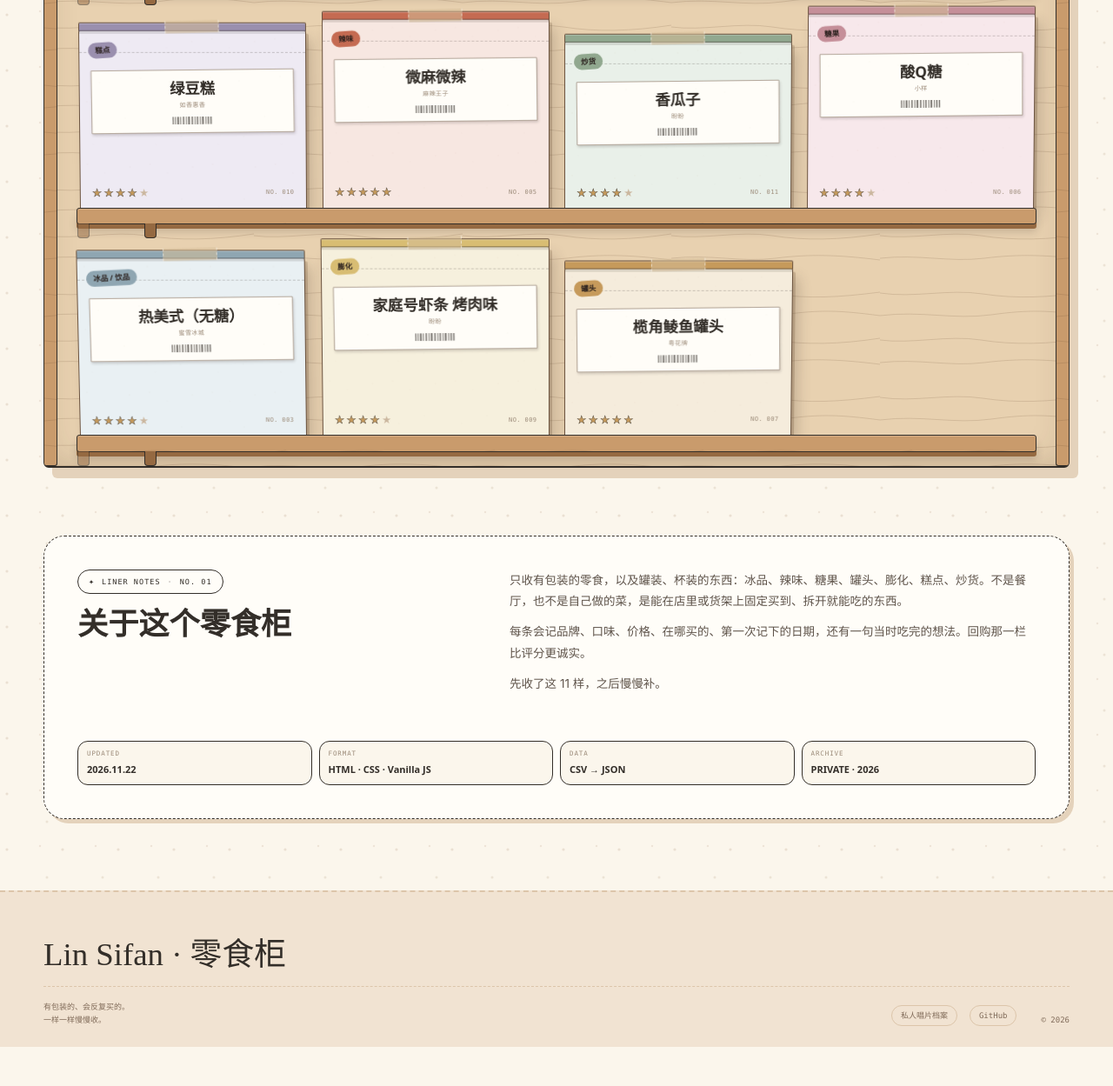
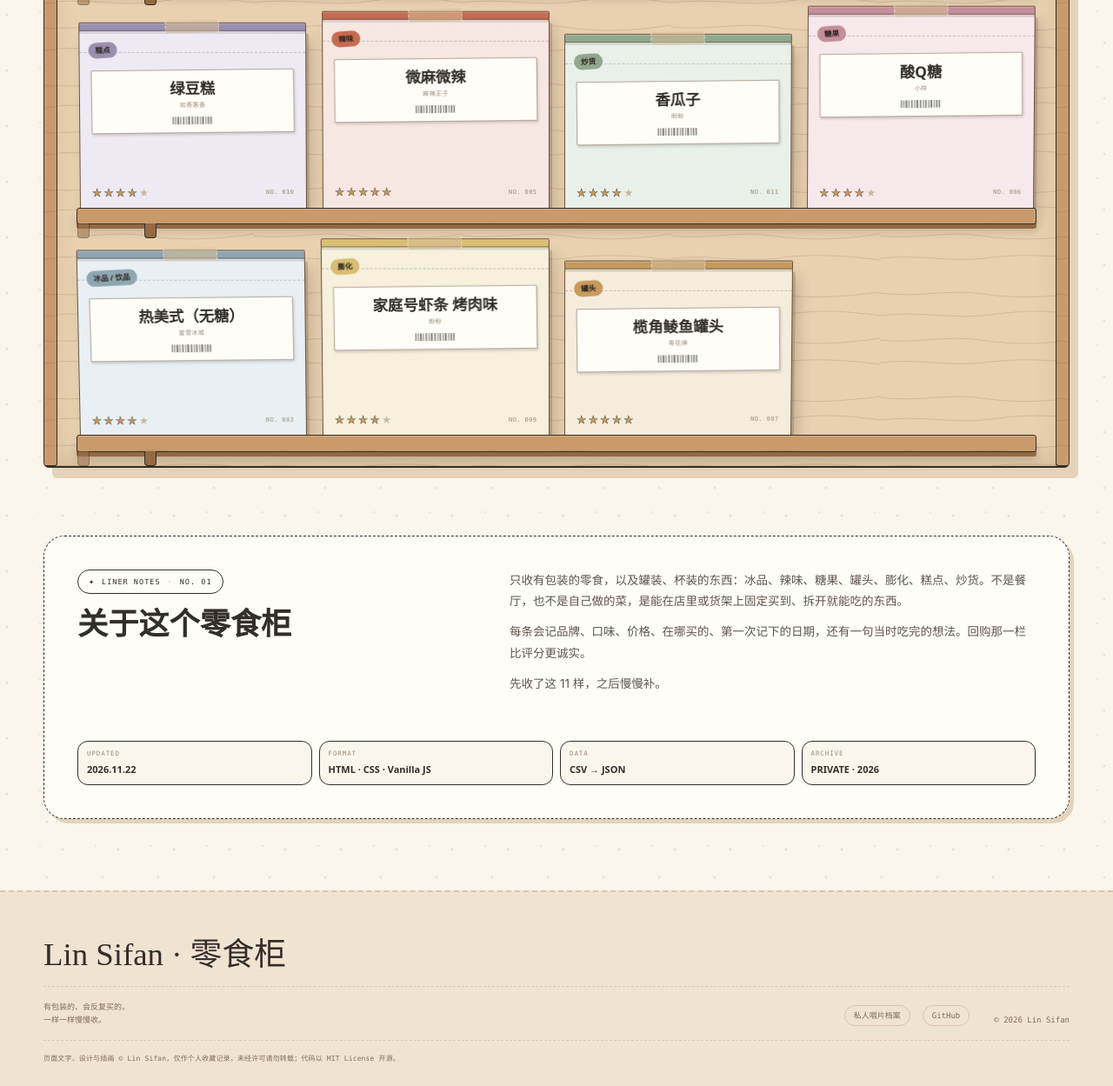
Before and after one commit to TuxLin123233/my-food-list, a plain HTML site: page index.html in a window 1280 px wide. Shown: the part 1339-2588 px from the top of the page at 87% size. Before the commit the page ends 2543 px from the top, so only its background shows below. Drawn offline with Linux system fonts and the light colour scheme.

Commit message:
补充版权信息
- 页脚显示 © 2026 Lin Sifan，并注明内容、设计与插画未经许可请勿转载
- 明确区分：页面内容 © Lin Sifan；代码以 MIT License 开源
- 增加 author / copyright meta，README 增加版权说明
- 资源版本更新到 20261122-14

```diff
--- a/css/style.css
+++ b/css/style.css
@@ -605,6 +605,11 @@ html[data-theme="dark"] .snack-box::before { border-color: rgba(244,236,224,.2);
 .footer__links a { color: var(--foot-muted); text-decoration: none; padding: 4px 10px; border-radius: 999px; border: 1px solid var(--foot-line); }
 .footer__links a:hover { background: var(--lemon); color: var(--ink); }
 .footer__year { white-space: nowrap; }
+.footer__copy {
+  margin: 16px 0 0; padding-top: 14px; border-top: 1px dashed var(--foot-line);
+  font-family: var(--font-mono); font-size: 8px; line-height: 1.7;
+  letter-spacing: .02em; color: var(--foot-muted);
+}
 
 /* ---------- To top ---------- */
 
--- a/index.html
+++ b/index.html
@@ -6,6 +6,8 @@
   <meta name="color-scheme" content="light dark">
   <meta name="description" content="零食柜 · Lin Sifan 的包装零食档案。只收有包装的、会反复买的零食。">
   <meta name="theme-color" content="#fbf6ec">
+  <meta name="author" content="Lin Sifan">
+  <meta name="copyright" content="© 2026 Lin Sifan">
   <meta property="og:title" content="零食柜 · Lin Sifan 的包装零食档案">
   <meta property="og:description" content="只收有包装的、会反复买的零食。">
   <meta property="og:type" content="website">
@@ -16,7 +18,7 @@
   <meta name="twitter:card" content="summary_large_image">
   <title>零食柜 · Lin Sifan 的包装零食档案</title>
   <link rel="icon" href="favicon.svg" type="image/svg+xml">
-  <link rel="stylesheet" href="css/style.css?v=20261122-13">
+  <link rel="stylesheet" href="css/style.css?v=20261122-14">
 </head>
 <body>
   <header class="site-head">
@@ -143,8 +145,9 @@
           <a href="https://tuxlin123233.github.io/my-play-list/" target="_blank" rel="noopener">私人唱片档案</a>
           <a href="https://github.com/TuxLin123233" target="_blank" rel="noopener">GitHub</a>
         </p>
-        <p class="footer__year">© <span id="year">2026</span></p>
+        <p class="footer__year">© <span id="year">2026</span> Lin Sifan</p>
       </div>
+      <p class="footer__copy">页面文字、设计与插画 © Lin Sifan，仅作个人收藏记录，未经许可请勿转载；代码以 MIT License 开源。</p>
     </div>
   </footer>
 
@@ -182,7 +185,7 @@
 
   <div class="toast" id="toast" role="status" aria-live="polite"></div>
 
-  <script src="js/data.js?v=20261122-13"></script>
-  <script src="js/app.js?v=20261122-13"></script>
+  <script src="js/data.js?v=20261122-14"></script>
+  <script src="js/app.js?v=20261122-14"></script>
 </body>
 </html>
```
Also changed, not shown: 1 other file.
